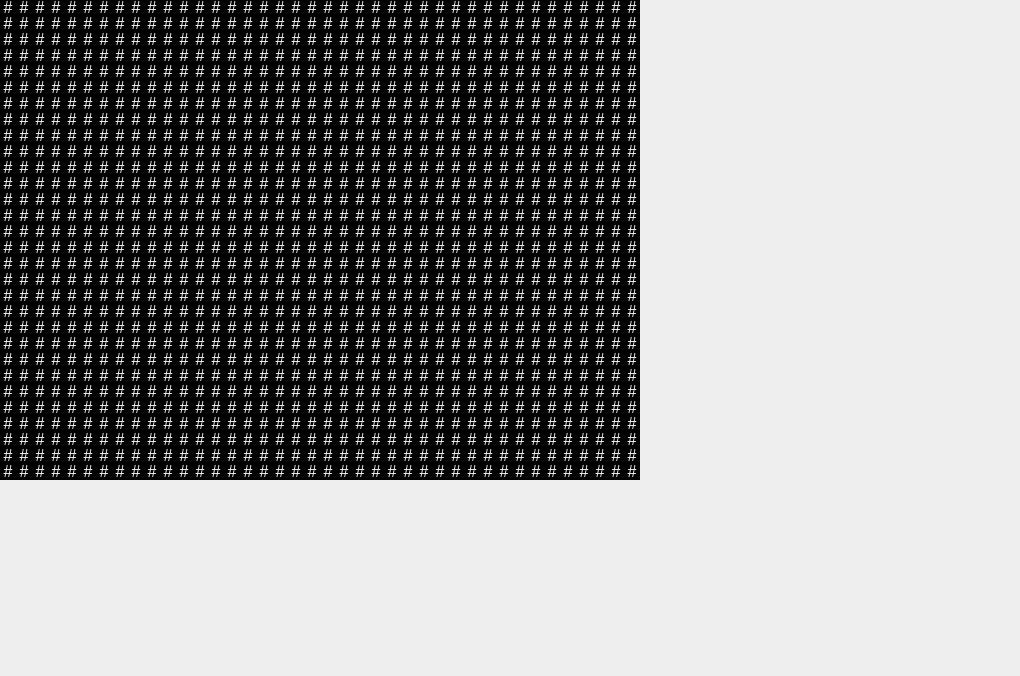
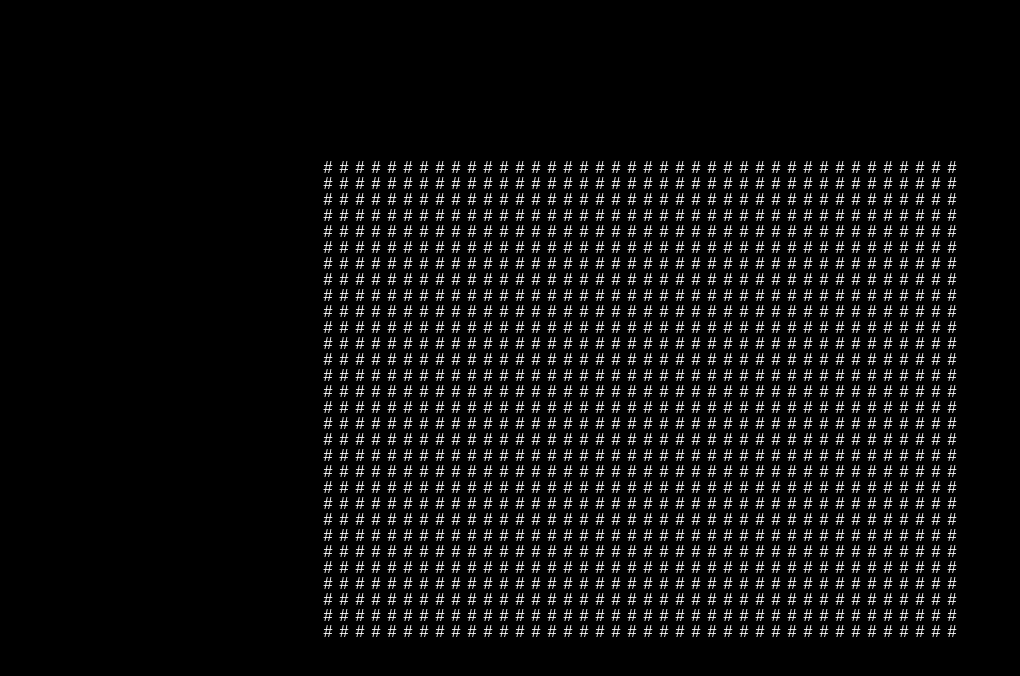
Before and after one commit to laurheth/pumpkin-oubliette, a website built with webpack: page src/index.html in a window 1280 px wide. Shown: the whole page, without its empty margins (0-1020 px from the left). Built offline with nearby package versions, Linux system fonts and the light colour scheme.

Commit message:
Continued work on display, and relevant styling.

```diff
--- a/src/index.html
+++ b/src/index.html
@@ -15,6 +15,6 @@
 </head>
 <body>
     <!-- Application root -->
-    <div class="appRoot" id="appRoot"></div>
+    <div id="appRoot"></div>
 </body>
 </html>
--- a/src/scripts/index.ts
+++ b/src/scripts/index.ts
@@ -1,10 +1,11 @@
 // Import styles
-import '../styles/style.scss';
+import styles from '../styles/style.scss';
 
 import Toolkit from './toolkit/toolkit';
 
 // Put something onto the page
 const appRoot: HTMLDivElement = document.querySelector('#appRoot');
+appRoot.classList.add(styles.appRoot);
 
 // Create a new display object
 const display = new Toolkit.Display({target: appRoot, width: 40, height: 30, tileWidth:'1rem'});
--- a/src/scripts/toolkit/display/Display.scss
+++ b/src/scripts/toolkit/display/Display.scss
@@ -1,6 +1,15 @@
+// Class to apply to the appRoot to contain the display
+.displayContainer {
+    position: relative;
+    overflow: hidden;
+}
+
 // Built-in styling for the display
 .display {
-    position: relative;
+    position: absolute;
+    left: 50%;
+    top: 50%;
+    transform: translate(-50%, -50%);
     .tile {
         position: absolute;
         left: 0;
--- a/src/scripts/toolkit/display/Display.scss.d.ts
+++ b/src/scripts/toolkit/display/Display.scss.d.ts
@@ -2,6 +2,7 @@
 // Please do not change this file!
 interface CssExports {
   'display': string;
+  'displayContainer': string;
   'tile': string;
 }
 export const cssExports: CssExports;
--- a/src/scripts/toolkit/display/Display.ts
+++ b/src/scripts/toolkit/display/Display.ts
@@ -171,10 +171,11 @@ class Display {
     private target: HTMLDivElement;
     readonly element: HTMLDivElement;
     private tiles: Array<Tile>;
-    private background: string;
-    private foreground: string;
 
-    private tileSize: TileSize;
+    private _background: string;
+    private _foreground: string;
+
+    private _tileSize: TileSize;
 
     /** Create a new Display
      *  @param {DisplayParams} parameters - Object of parameters to initialize the display.
@@ -192,10 +193,7 @@ class Display {
         // Apply some default styles
         this.element.classList.add(css.display);
         this.background = (background) ? background : '#000000';
-        this.element.style.background = this.background;
         this.foreground = (foreground) ? foreground : '#ffffff';
-        this.element.style.color = this.foreground;
-        this.element.style.fontSize = (tileHeight) ? tileHeight : '1rem';
 
         // Set the display dimensions
         this.tileSize = {
@@ -205,8 +203,19 @@ class Display {
         this.dimensions = {width, height};
 
         // Attach display to the target element
+        this.target.classList.add(css.displayContainer);
         this.target.appendChild(this.element);
     };
+
+    /** Tile size */
+    get tileSize(): TileSize {
+        return this._tileSize;
+    }
+
+    set tileSize(newTileSize: TileSize) {
+        this._tileSize = newTileSize;
+        this.element.style.fontSize = newTileSize.tileHeight;
+    }
 
     /** Get or set the display dimensions */
     get dimensions(): Dimension {
@@ -224,6 +233,27 @@ class Display {
             this.allocateDisplay();
         }
     };
+
+    /** Background colour */
+    get background(): string {
+        return this._background;
+    }
+
+    set background(newBackground: string) {
+        this._background = newBackground;
+        this.element.style.background = newBackground;
+        this.target.style.background = newBackground;
+    }
+
+    /** Foreground colour */
+    get foreground(): string {
+        return this._foreground;
+    }
+
+    set foreground(newForeground: string) {
+        this._foreground = newForeground;
+        this.element.style.color = newForeground;
+    }
 
     /** Build the array of tiles and attach them to the display */
     allocateDisplay() {
```
